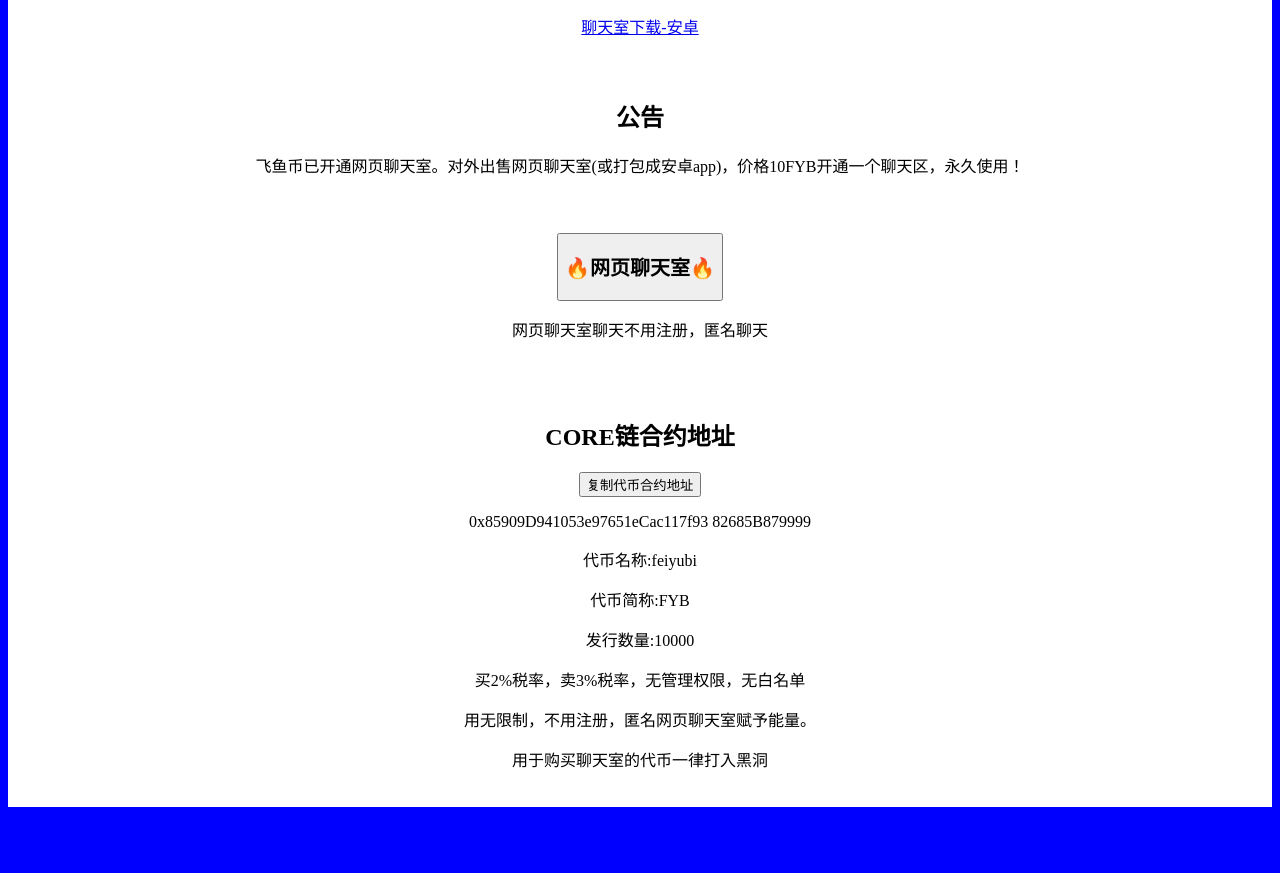
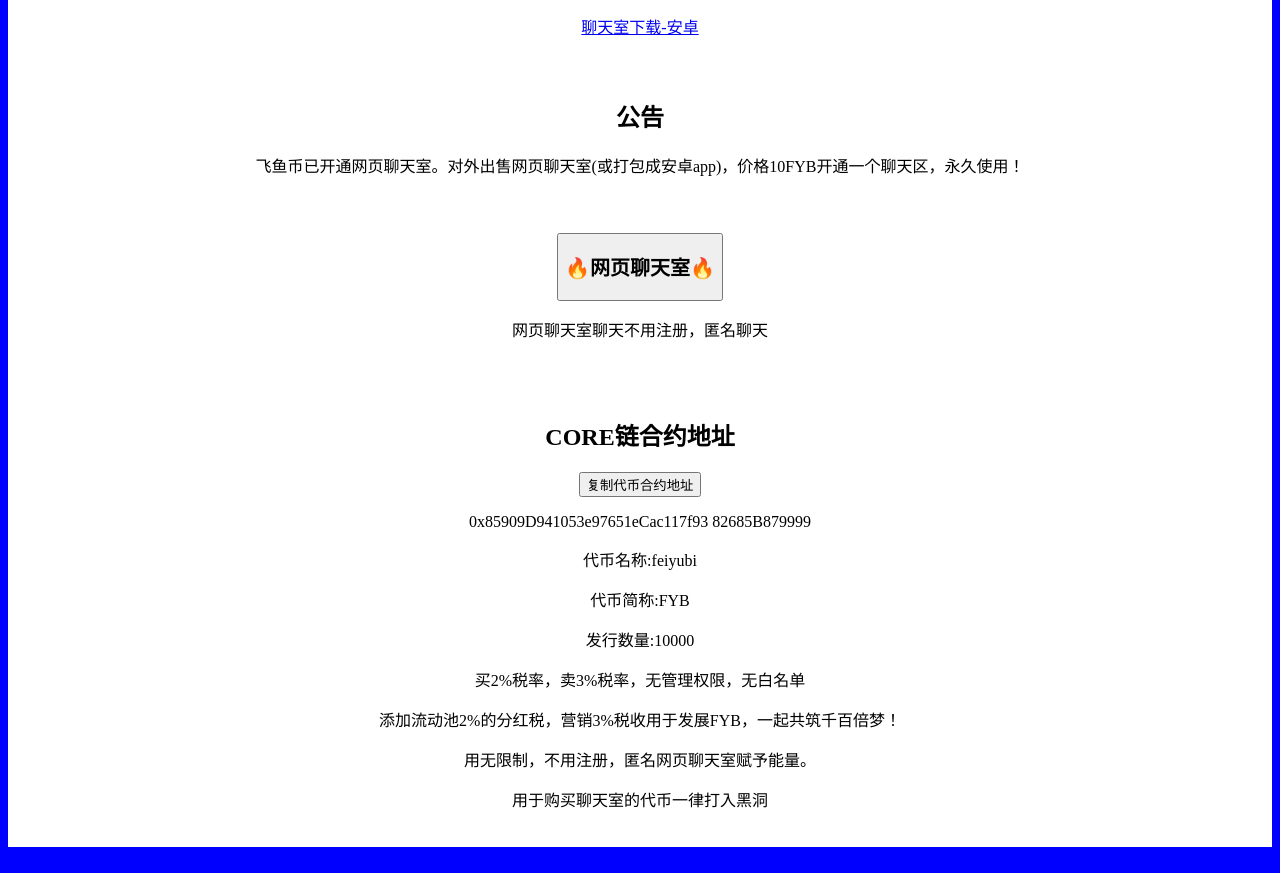
Before and after one commit to feiyubi/feiyubi.github.io, a plain HTML site: page index.html in a window 1280 px wide. Shown: the part 137-1010 px from the top of the page. Before the commit the page ends 970 px from the top, so only its background shows below. Drawn offline with Linux system fonts and the light colour scheme.

Commit message:
Add files via upload

```diff
--- a/index.html
+++ b/index.html
@@ -66,6 +66,7 @@ function myFunction() {
 <p>代币简称:FYB</p>
 <p>发行数量:10000</p>
 <p>买2%税率，卖3%税率，无管理权限，无白名单</p>
+<p>添加流动池2%的分红税，营销3%税收用于发展FYB，一起共筑千百倍梦！</p>
 <p>用无限制，不用注册，匿名网页聊天室赋予能量。</p>
 
 <p>用于购买聊天室的代币一律打入黑洞</p>
```
